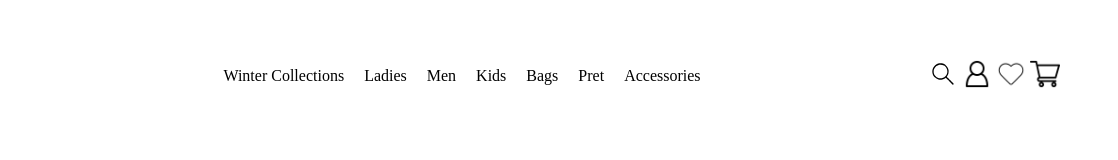
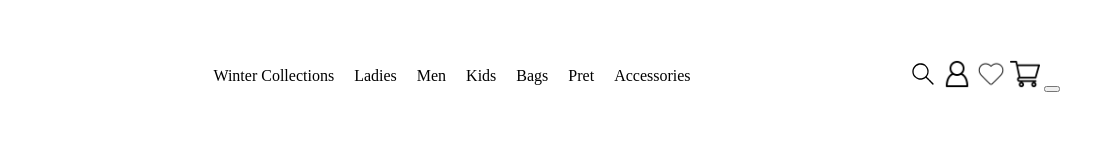
Before and after one commit to abubakar10/nav, a plain HTML site: page index.html in a window 1280 px wide. Shown: the full height of the page, 162-1280 px from the left. Drawn offline with Linux system fonts and the light colour scheme.

Commit message:
2nd class

```diff
--- a/index.html
+++ b/index.html
@@ -7,7 +7,8 @@
     <link rel="stylesheet" href="./style.css">
 </head>
 <body>
-    <div class="main">
+    <div
+     id="main" class="main">
         <div class="logoimg">
             <img  src="./CLIVE_LOGO.avif" alt="">
         </div>
@@ -25,7 +26,10 @@
             <img src="./user.png" alt="">
             <img src="./wishlist.png" alt="">
             <img src="./shopping-cart.png" alt="">
+            <button></button>
         </div>
     </div>
+
+    <script src="./Script.js"> </script>
 </body>
 </html>
```
Also changed, not shown: Script.js (added).
